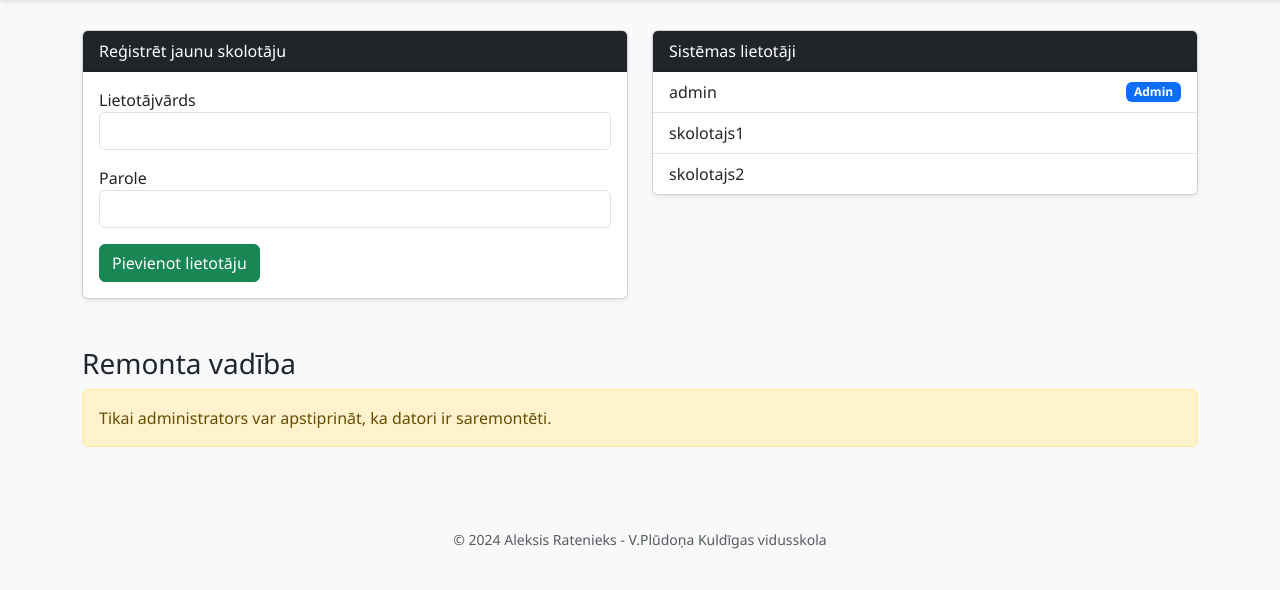
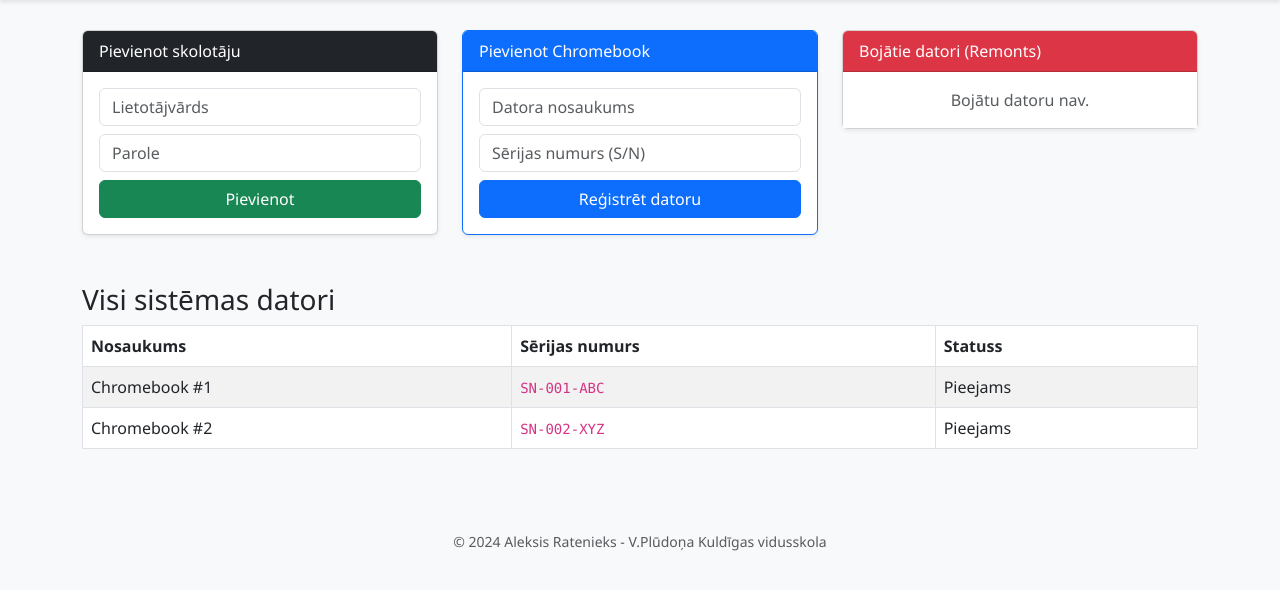
Before and after one commit to aleksis-ratenieks/vpkv_chromebook_noslogojums, a Flask app: page /admin in a window 1280 px wide. Shown: the part 56-646 px from the top of the page. Run offline with Flask 3, Linux system fonts and the light colour scheme; a user stored in the database is signed in; data comes from the database, SQL or seed files in the repository.

Commit message:
Update admin.html

```diff
--- a/templates/admin.html
+++ b/templates/admin.html
@@ -1,56 +1,90 @@
 {% extends "base.html" %}
 {% block content %}
 <div class="row">
-    <div class="col-md-6">
+    <div class="col-md-4">
         <div class="card shadow-sm mb-4">
-            <div class="card-header bg-dark text-white">Reģistrēt jaunu skolotāju</div>
+            <div class="card-header bg-dark text-white">Pievienot skolotāju</div>
             <div class="card-body">
                 <form method="POST">
-                    <div class="mb-3">
-                        <label>Lietotājvārds</label>
-                        <input type="text" name="username" class="form-control" required>
+                    <input type="hidden" name="action" value="add_user">
+                    <div class="mb-2">
+                        <input type="text" name="username" placeholder="Lietotājvārds" class="form-control" required>
                     </div>
-                    <div class="mb-3">
-                        <label>Parole</label>
-                        <input type="password" name="password" class="form-control" required>
+                    <div class="mb-2">
+                        <input type="password" name="password" placeholder="Parole" class="form-control" required>
                     </div>
-                    <button type="submit" class="btn btn-success">Pievienot lietotāju</button>
+                    <button type="submit" class="btn btn-success w-100">Pievienot</button>
                 </form>
             </div>
         </div>
     </div>
 
-    <div class="col-md-6">
+    <div class="col-md-4">
+        <div class="card shadow-sm mb-4 border-primary">
+            <div class="card-header bg-primary text-white">Pievienot Chromebook</div>
+            <div class="card-body">
+                <form method="POST">
+                    <input type="hidden" name="action" value="add_computer">
+                    <div class="mb-2">
+                        <input type="text" name="comp_name" placeholder="Datora nosaukums" class="form-control" required>
+                    </div>
+                    <div class="mb-2">
+                        <input type="text" name="serial_number" placeholder="Sērijas numurs (S/N)" class="form-control" required>
+                    </div>
+                    <button type="submit" class="btn btn-primary w-100">Reģistrēt datoru</button>
+                </form>
+            </div>
+        </div>
+    </div>
+
+    <div class="col-md-4">
         <div class="card shadow-sm">
-            <div class="card-header bg-dark text-white">Sistēmas lietotāji</div>
+            <div class="card-header bg-danger text-white">Bojātie datori (Remonts)</div>
+            <div class="card-body p-0">
                 <ul class="list-group list-group-flush">
-                {% for user in users %}
+                    {% set damaged_count = namespace(value=0) %}
+                    {% for comp in computers %}
+                        {% if comp.status == 'Bojāts' %}
+                        {% set damaged_count.value = damaged_count.value + 1 %}
                         <li class="list-group-item d-flex justify-content-between align-items-center">
-                    {{ user.username }}
-                    {% if user.is_admin %}<span class="badge bg-primary">Admin</span>{% endif %}
+                            <div>
+                                <strong>{{ comp.name }}</strong><br>
+                                <small class="text-muted">{{ comp.serial_number }}</small>
+                            </div>
+                            <a href="{{ url_for('fix_computer', id=comp.id) }}" class="btn btn-success btn-sm">Saremontēts</a>
                         </li>
+                        {% endif %}
                     {% endfor %}
+                    {% if damaged_count.value == 0 %}
+                        <li class="list-group-item text-center py-3 text-muted">Bojātu datoru nav.</li>
+                    {% endif %}
                 </ul>
             </div>
         </div>
     </div>
+</div>
 
-<div class="mt-4">
-    <h3>Remonta vadība</h3>
-    <div class="alert alert-warning">Tikai administrators var apstiprināt, ka datori ir saremontēti.</div>
-    <div class="row">
-        {% for computer in computers %}
-            {% if computer.status == 'Bojāts' %}
-            <div class="col-md-4">
-                <div class="card border-danger mb-3">
-                    <div class="card-body">
-                        <h6>{{ computer.name }}</h6>
-                        <a href="{{ url_for('fix_computer', id=computer.id) }}" class="btn btn-success btn-sm w-100">Atzīmēt kā saremontētu</a>
-                    </div>
-                </div>
-            </div>
-            {% endif %}
+<div class="row mt-4">
+    <div class="col-12">
+        <h3>Visi sistēmas datori</h3>
+        <table class="table table-striped table-bordered bg-white">
+            <thead>
+                <tr>
+                    <th>Nosaukums</th>
+                    <th>Sērijas numurs</th>
+                    <th>Statuss</th>
+                </tr>
+            </thead>
+            <tbody>
+                {% for comp in computers %}
+                <tr>
+                    <td>{{ comp.name }}</td>
+                    <td><code>{{ comp.serial_number }}</code></td>
+                    <td>{{ comp.status }}</td>
+                </tr>
                 {% endfor %}
+            </tbody>
+        </table>
     </div>
 </div>
 {% endblock %}
```
Lines whose indentation alone changed are shown as unchanged.
